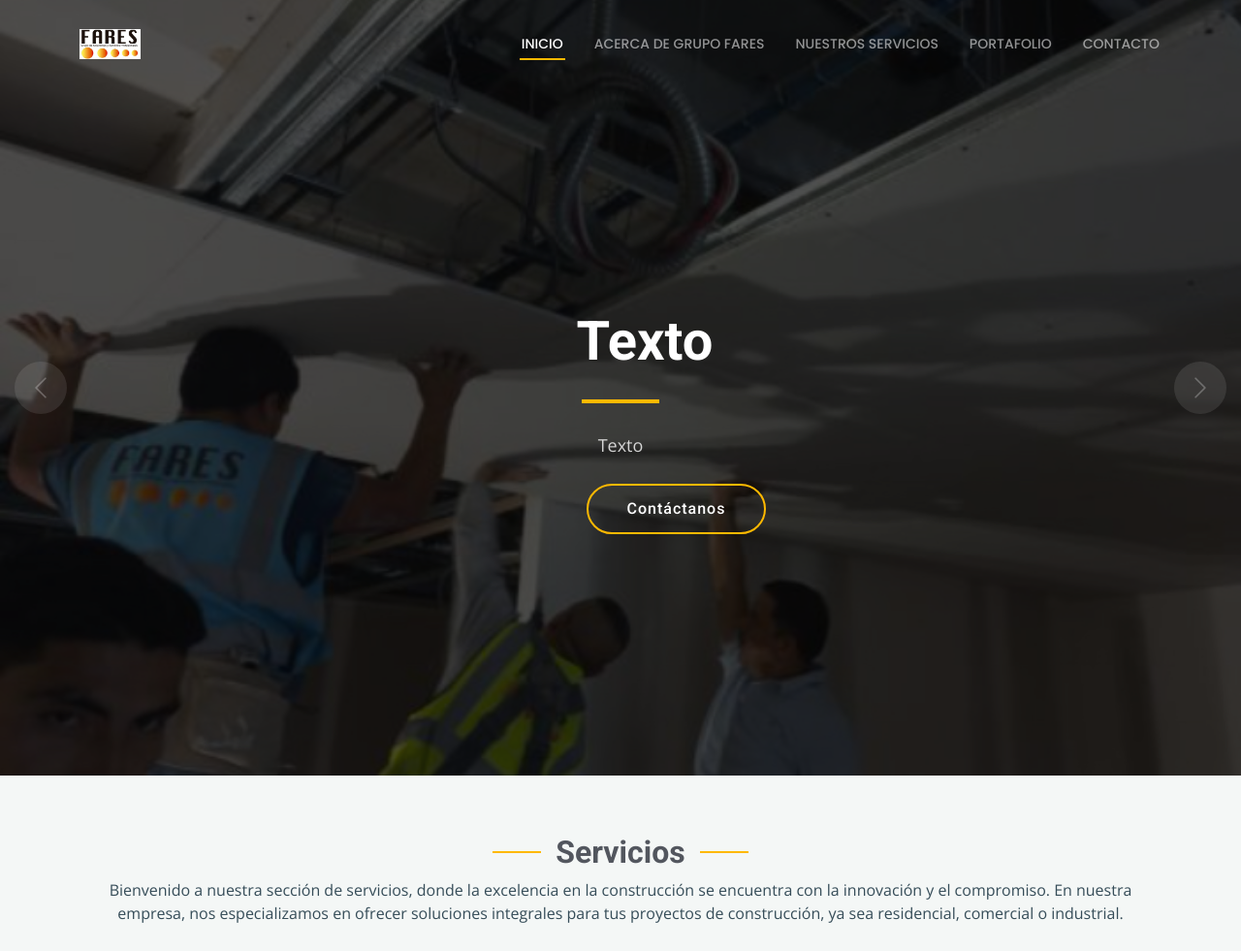
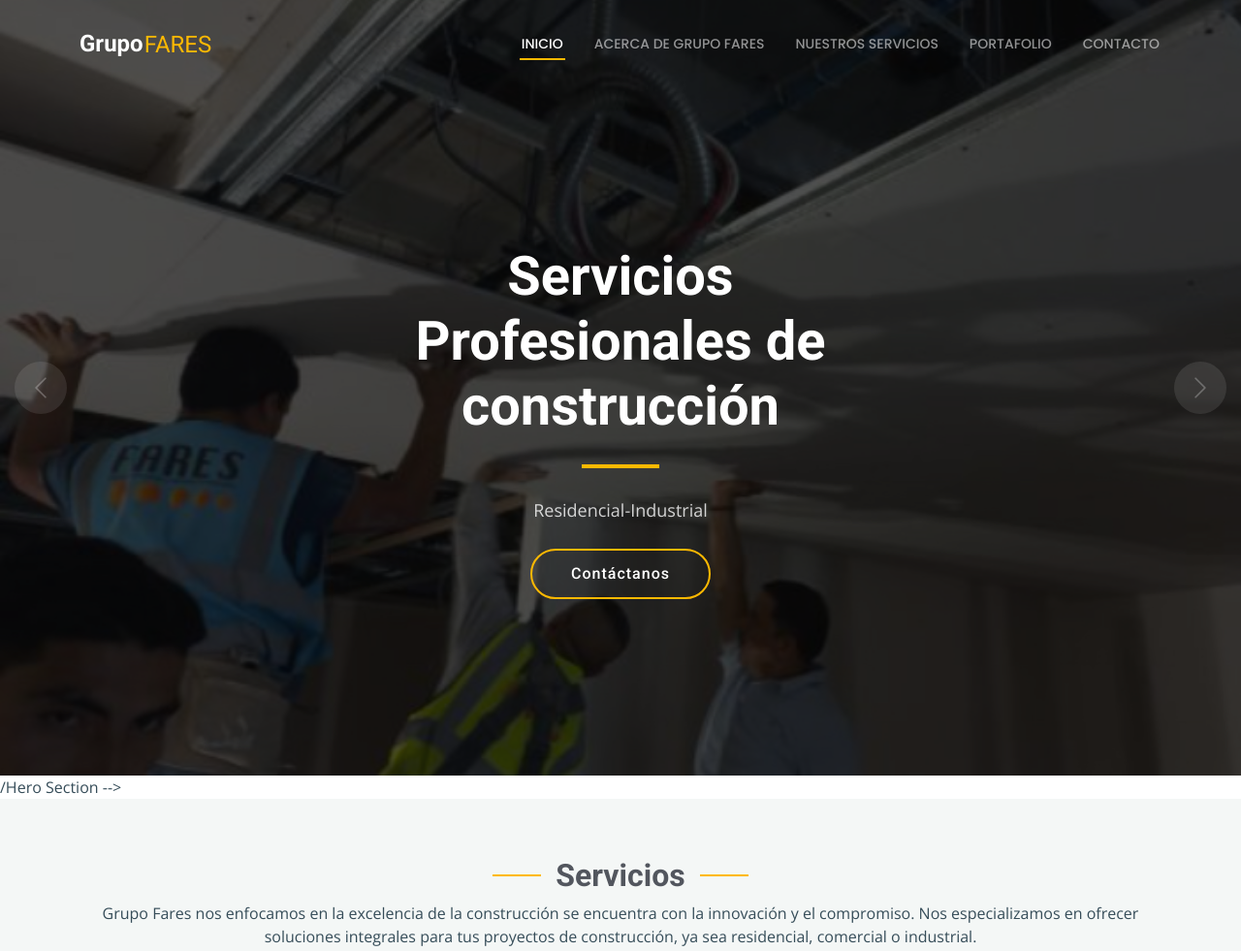
Before and after one commit to AlanJGMX/DemoPaginasWeb, a plain HTML site: page index.html in a window 1280 px wide. Shown: the top 981 px of the page at 97% size. Drawn offline with nearby package versions, Linux system fonts and the light colour scheme.

Commit message:
Add files via upload

```diff
--- a/index.html
+++ b/index.html
@@ -44,8 +44,8 @@
 
       <a href="index.html" class="logo d-flex align-items-center">
         <!-- Uncomment the line below if you also wish to use an image logo -->
-        <img src="assets/img/logo.png" alt="">
-        <!--<h1 class="sitename">Grupo</h1> <span>FARES</span>-->
+        <!--<img src="assets/img/logo.png" alt=""> -->
+        <h1 class="sitename">Grupo</h1> <span>FARES</span>
       </a>
 
       <nav id="navmenu" class="navmenu">
@@ -65,14 +65,14 @@
   <main class="main">
 
     <!-- Hero Section -->
+
     <section id="hero" class="hero section dark-background">
-
       <div class="info d-flex align-items-center">
         <div class="container">
           <div class="row justify-content-center" data-aos="fade-up" data-aos-delay="100">
             <div class="col-lg-6 text-center">
-              <h2>Texto</h2>
-              <p>Texto </p>
+              <h2>Servicios Profesionales de construcción </h2>
+              <p>Residencial-Industrial </p>
               <a href="#get-started" class="btn-get-started">Contáctanos</a>
             </div>
           </div>
@@ -111,7 +111,7 @@
 
       </div>
 
-    </section><!--/Hero Section -->
+    </section> /Hero Section -->
 
 
 
@@ -122,7 +122,7 @@
       <!-- Section Title -->
       <div class="container section-title" data-aos="fade-up">
         <h2>Servicios</h2>
-        <p>Bienvenido a nuestra sección de servicios, donde la excelencia en la construcción se encuentra con la innovación y el compromiso. En nuestra empresa, nos especializamos en ofrecer soluciones integrales para tus proyectos de construcción, ya sea residencial, comercial o industrial.</p>
+        <p>Grupo Fares nos enfocamos en la excelencia de la construcción se encuentra con la innovación y el compromiso. Nos especializamos en ofrecer soluciones integrales para tus proyectos de construcción, ya sea residencial, comercial o industrial.</p>
       </div><!-- End Section Title -->
 
       <div class="container">
```
